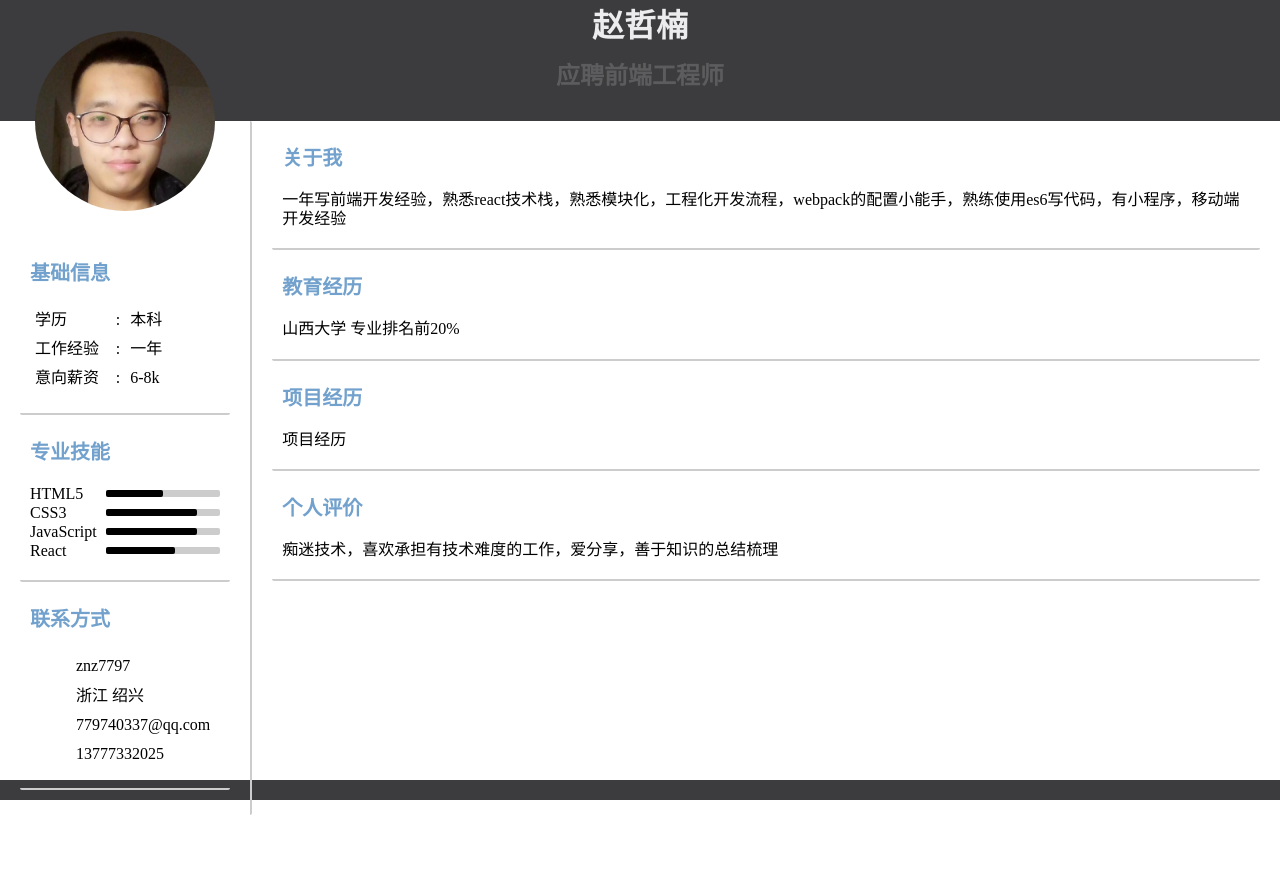
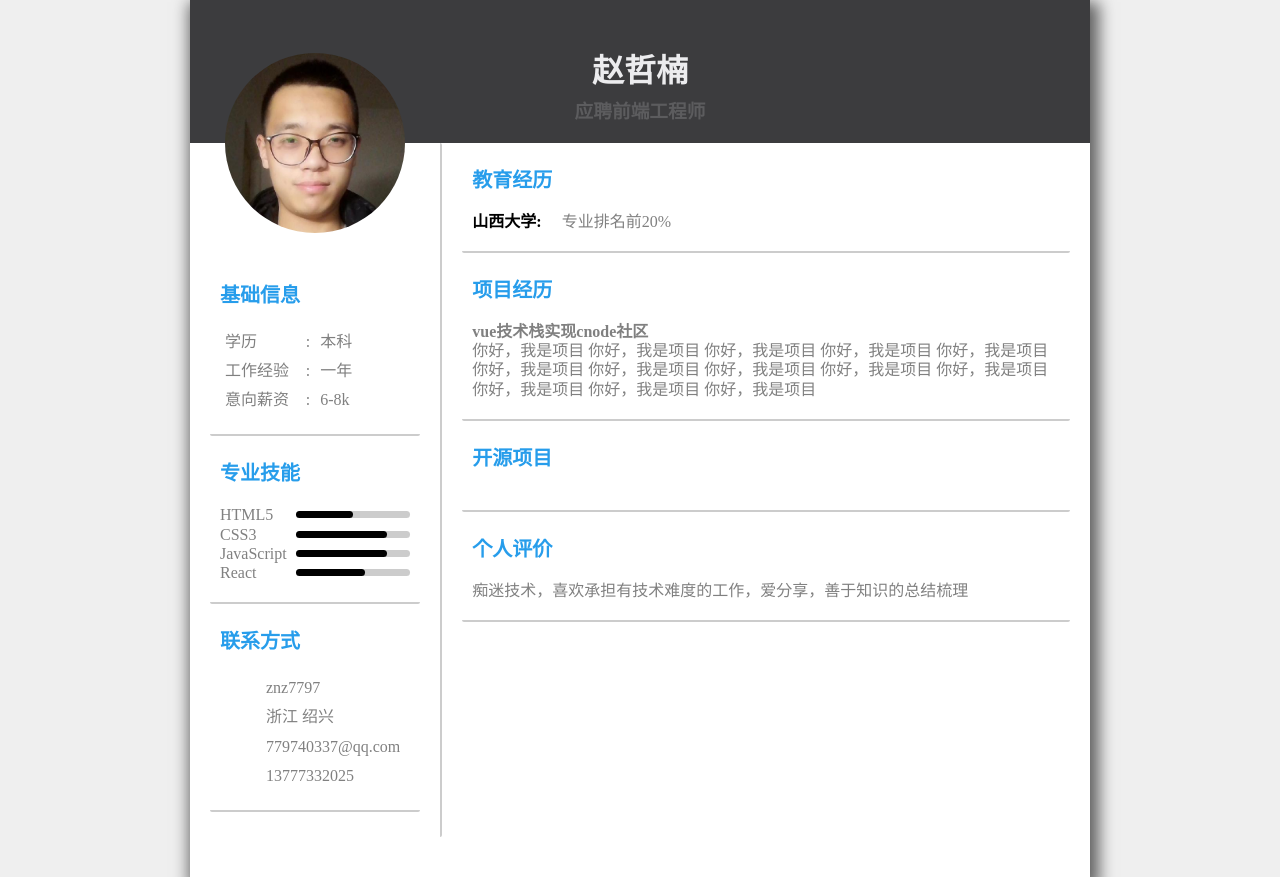
Before and after one commit to znzaznz/react-resume, a React (Create React App) app: page / in a window 1280 px wide. Before the commit the page ends 835 px from the top, so only its background shows below. Built offline with nearby package versions, Linux system fonts and the light colour scheme.

Commit message:
重构了项目的代码，并且改进了样式

```diff
--- a/package.json
+++ b/package.json
@@ -1,6 +1,7 @@
 {
   "name": "react-hooks",
   "version": "0.1.0",
+  "homepage": "https://xiaoznz.com/react-resume",
   "private": true,
   "dependencies": {
     "@testing-library/jest-dom": "^5.11.4",
--- a/src/App.js
+++ b/src/App.js
@@ -5,8 +5,8 @@ import Aside from "./view/Aside/Aside";
 
 function App(){
     return (
-        <div className={"resume"}>
-            <div>
+        <div className={"App"}>
+            <div className={"resume"}>
                 <Header/>
                 <Aside/>
                 <Main/>
--- a/src/App.scss
+++ b/src/App.scss
@@ -1,14 +1,17 @@
+.App{
+  background-color: rgb(239,239,239);
+  display: flex;
+  justify-content: center;
+  align-items: center;
+    @media screen and (min-width: 721px){
       .resume{
-  height: 100vh;
-  display: flex;
-  background-color: rgb(60,60,62);
+        -webkit-box-shadow: 4px 7px 15px 5px rgba(0,0,0,0.6);
+        box-shadow: 4px 7px 15px 5px rgba(0,0,0,0.6);
+        width: 900px;
+        background-color: #fff;
         padding-bottom: 20px;
-  >div{
-    width: 100%;
-    background-color: white;
-    flex-grow: inherit;
         display: grid;
-    grid-template: 2fr 8fr/2fr 9fr;
+        grid-template: 1fr 5fr/2fr 9fr;
         >header{
           grid-row: 1 ;
           grid-column: 1/3;
@@ -23,10 +26,11 @@
         }
     }
     @media screen and (max-width: 720px) {
-    >div{
-      height: 100vh;
+      .resume{
+        background-color: #fff;
         display: flex;
         flex-direction: column;
       }
     }
   }
+}
--- a/src/component/ProfessionalSkill/SkillBar/index.scss
+++ b/src/component/ProfessionalSkill/SkillBar/index.scss
@@ -6,12 +6,12 @@
     width: 60%;
     background-color: rgb(204,204,204);
     height: 7px;
-    border-radius: 2px;
+    border-radius: 4px;
     >div{
       transition: width 2s;
       display: block;
       content: "";
-      border-radius: 2px;
+      border-radius: 4px;
       background-color: black;
       height: 7px;
     }
--- /dev/null
+++ b/src/component/ProjectExperience/ProjectExperience.jsx
@@ -0,0 +1,30 @@
+import React from 'react';
+import "./index.scss"
+
+export default function ProjectExperience() {
+    return (
+        <div>
+            <div>
+                <h4>vue技术栈实现cnode社区</h4>
+                {/*<button>预览链接</button>*/}
+            </div>
+            <ul>
+                <li>
+                    你好，我是项目                    你好，我是项目
+                    你好，我是项目
+                    你好，我是项目
+                    你好，我是项目
+                    你好，我是项目
+                    你好，我是项目
+                    你好，我是项目
+                    你好，我是项目
+                    你好，我是项目
+                    你好，我是项目
+                    你好，我是项目
+                    你好，我是项目
+
+                </li>
+            </ul>
+        </div>
+    )
+}
--- a/src/component/Section/index.scss
+++ b/src/component/Section/index.scss
@@ -2,7 +2,7 @@
   line-height: 1.2;
   >h1{
     font-size: 20px;
-    color: rgb(113,161,204);
+    color: rgb(39, 157, 235);
   }
   >section{
     padding: 20px 0;
--- a/src/index.scss
+++ b/src/index.scss
@@ -2,6 +2,7 @@
   margin: 0;
   padding: 0;
   box-sizing: border-box;
+  color: grey;
   > ul>li{
     list-style: none;
   }
--- a/src/view/Aside/index.scss
+++ b/src/view/Aside/index.scss
@@ -23,7 +23,7 @@
       border-radius: 50%;
       position: absolute;
       left: 50%;
-      top: 40px;
+      top: 48px;
       transform: translate(-50%, -50%);
       display: block;
     }
--- a/src/view/Header/Header.jsx
+++ b/src/view/Header/Header.jsx
@@ -5,7 +5,7 @@ export default function Header() {
     return (
         <header className={"header"}>
             <h1>赵哲楠</h1>
-            <h2>应聘前端工程师</h2>
+            <h3>应聘前端工程师</h3>
         </header>
     )
 }
--- a/src/view/Header/index.scss
+++ b/src/view/Header/index.scss
@@ -7,10 +7,10 @@
   > h1{
     color: rgb(236,236,238);
   }
-  >h2{
+  >h3{
     color: rgb(92,92,94);
-    margin-top: 10px;
-    margin-bottom: 30px;
+    margin-top: 5px;
+    margin-bottom: 20px;
   }
   @media screen and (max-width: 720px){
     background-color: rgb(60,60,62);
--- a/src/view/Main/Main.jsx
+++ b/src/view/Main/Main.jsx
@@ -1,19 +1,20 @@
 import React from 'react';
 import Section from "../../component/Section/Section";
+import ProjectExperience from "../../component/ProjectExperience/ProjectExperience";
 import "./index.scss"
 
 export default function Main() {
     return (
         <main className={"Main"}>
-            <Section name={"关于我"}>
-                一年写前端开发经验，熟悉react技术栈，熟悉模块化，工程化开发流程，webpack的配置小能手，熟练使用es6写代码，有小程序，移动端开发经验
-            </Section>
             <Section name={"教育经历"}>
-                山西大学
-                专业排名前20%
+                <span style={{fontWeight:"bolder",marginRight:"20px",color:"black"}}>山西大学:</span>
+                <span>专业排名前20%</span>
             </Section>
             <Section name={"项目经历"}>
-                项目经历
+                <ProjectExperience/>
+            </Section>
+            <Section name={"开源项目"}>
+
             </Section>
             <Section name={"个人评价"}>
                 痴迷技术，喜欢承担有技术难度的工作，爱分享，善于知识的总结梳理
```
Also changed, not shown: src/component/ProjectExperience/index.scss (added). Lines whose indentation alone changed are shown as unchanged.
